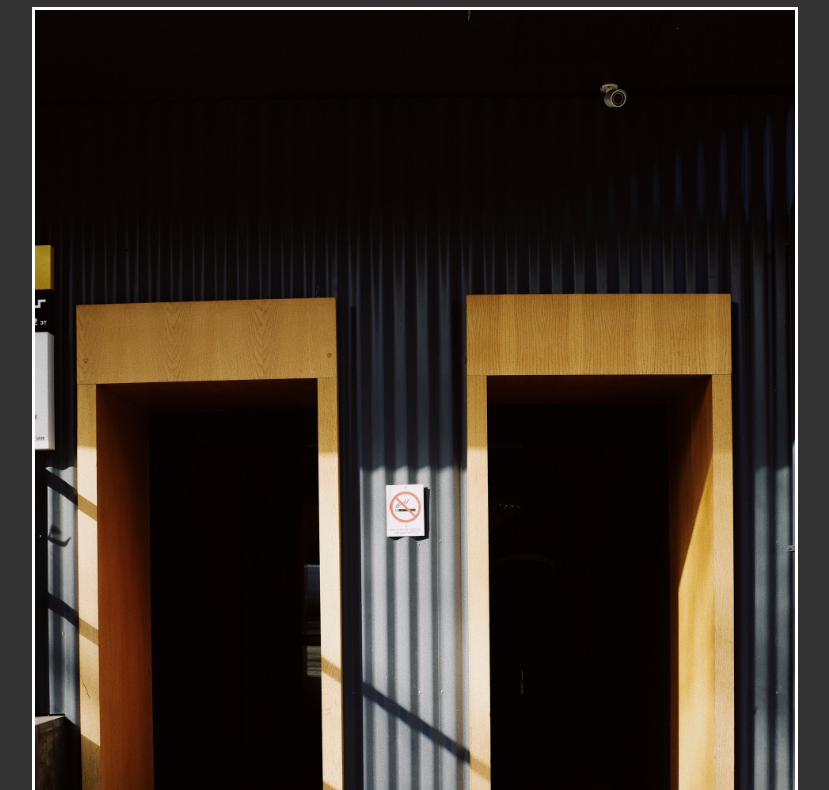
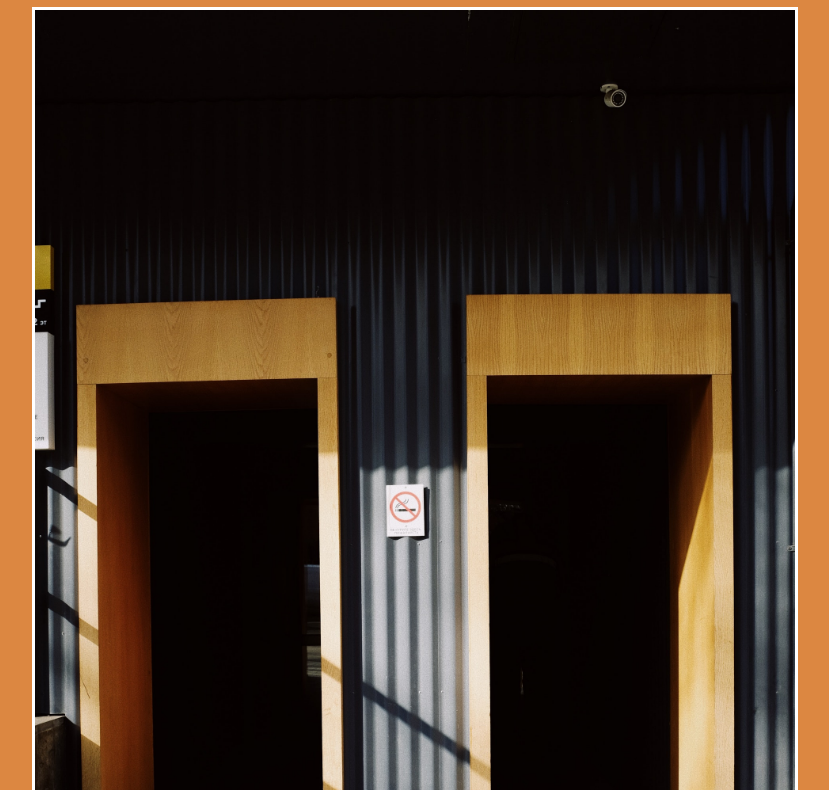
Before and after one commit to JulieBrusberg/rogfritodense, a plain HTML site: page projekt 5/index.html in a window 1280 px wide. Shown: the part 73-863 px from the top of the page, without its empty margins (225-1054 px from the left). Drawn offline with Linux system fonts and the light colour scheme.

Commit message:
Update style.css

```diff
--- a/projekt 5/style.css
+++ b/projekt 5/style.css
@@ -5,7 +5,7 @@ h1 {
 body {
     margin: 20px;
     padding: 0;
-    background: #333;
+    background: #dc8741;
 }
 
 .container {
```
